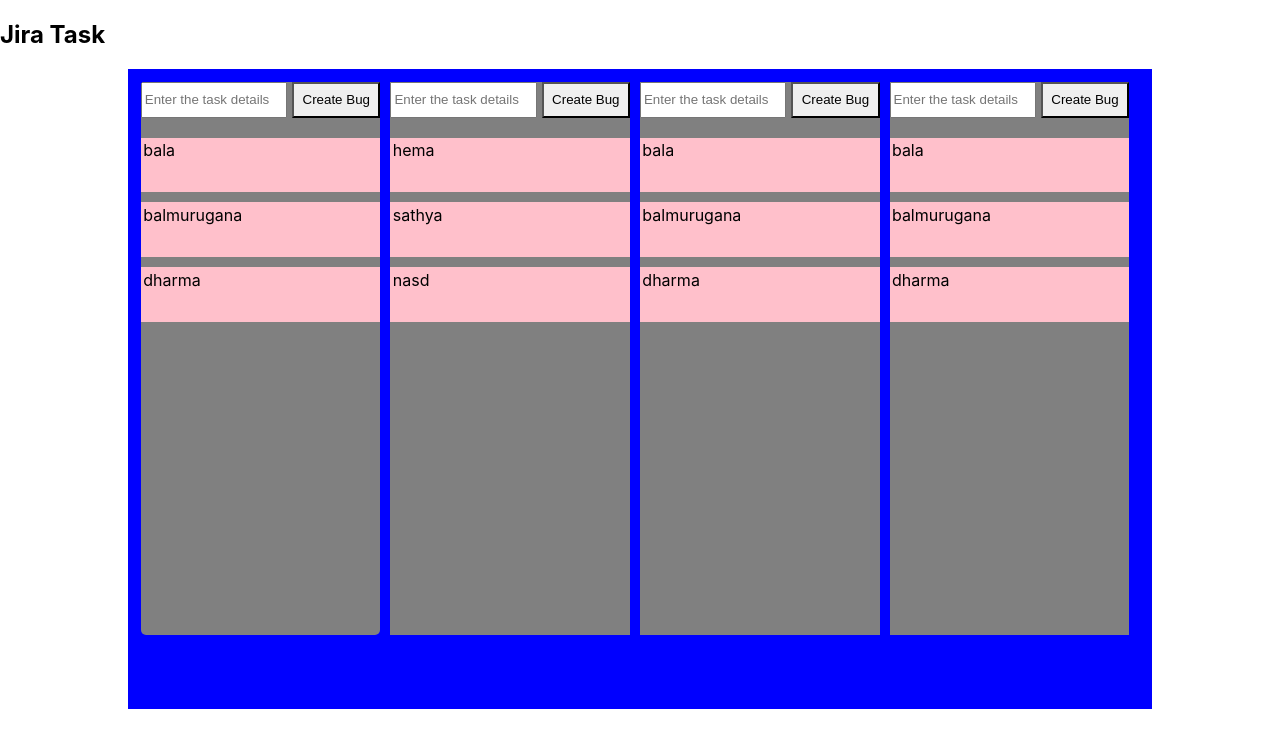
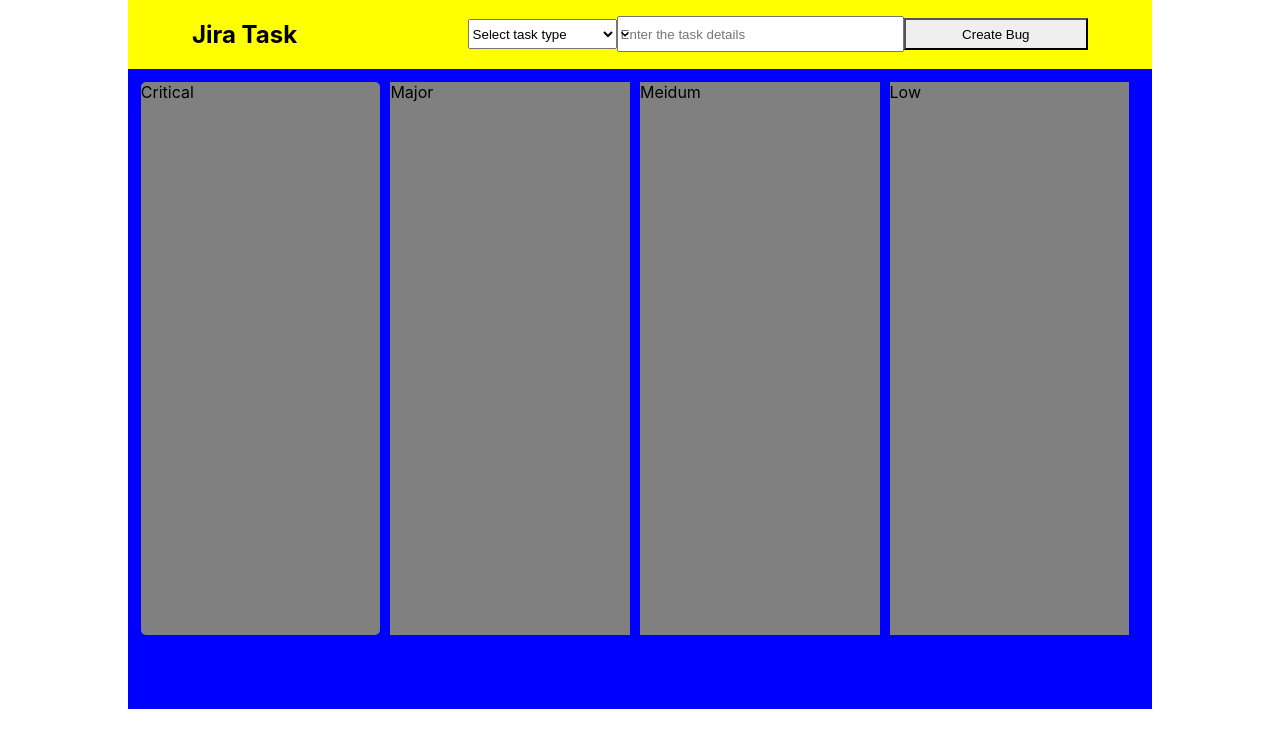
Before and after one commit to ravi-bala13/BugTracker, a React (Create React App) app in the folder client/: page / in a window 1280 px wide. Shown: the top 748 px of the page. Built offline with nearby package versions, Linux system fonts and the light colour scheme.

Commit message:
made input box common and using select box for task type

```diff
--- a/client/src/App.js
+++ b/client/src/App.js
@@ -1,32 +1,17 @@
 import "./App.css";
-import { Heading } from "@chakra-ui/react";
+import { Flex, Heading, Select } from "@chakra-ui/react";
 import { useState } from "react";
 import { DragDropContext } from "react-beautiful-dnd";
 import Taskcontainer from "./components/Taskcontainer";
 import { v4 as uuidv4 } from "uuid";
 import { CRITICAL, MAJOR, MEDIUM, LOW } from "./constants/ContainerIds";
+import InputBox from "./components/InputBox";
 
 function App() {
-  const critical = [
-    { task: "bala", id: uuidv4() },
-    { task: "balmurugana", id: uuidv4() },
-    { task: "dharma", id: uuidv4() },
-  ];
-  const major = [
-    { task: "hema", id: "sd1" },
-    { task: "sathya", id: "sdf2" },
-    { task: "nasd", id: "sdfc3" },
-  ];
-  const medium = [
-    { task: "bala", id: "sd11" },
-    { task: "balmurugana", id: "sdf22" },
-    { task: "dharma", id: "sdfc33" },
-  ];
-  const low = [
-    { task: "bala", id: "sd111" },
-    { task: "balmurugana", id: "sdf222" },
-    { task: "dharma", id: "sdfc333" },
-  ];
+  const critical = [];
+  const major = [];
+  const medium = [];
+  const low = [];
 
   const [details, setDetails] = useState({
     [CRITICAL]: critical,
@@ -34,7 +19,7 @@
     [MEDIUM]: medium,
     [LOW]: low,
   });
-  console.log("details", details);
+  // console.log("details", details);
 
   const onDragEnd = (result) => {
     const { source, destination } = result;
@@ -84,7 +69,19 @@
   return (
     <div>
       <DragDropContext onDragEnd={onDragEnd}>
-        <Heading>Jira Task</Heading>
+        <Flex
+          paddingLeft="5%"
+          paddingRight="5%"
+          w="80%"
+          margin="auto"
+          bg={"yellow"}
+          alignItems="center"
+          justifyContent="center"
+          boxSizing="border-box"
+        >
+          <Heading w="40%">Jira Task</Heading>
+          <InputBox addTask={addTask} containerId={MAJOR} />
+        </Flex>
         <Taskcontainer
           critical={details.critical}
           major={details.major}
--- a/client/src/components/InputBox.jsx
+++ b/client/src/components/InputBox.jsx
@@ -1,8 +1,8 @@
-import { Button, Flex, Input } from "@chakra-ui/react";
+import { Button, Input, Select } from "@chakra-ui/react";
 import React, { useState } from "react";
 import { CRITICAL, LOW, MAJOR, MEDIUM } from "../constants/ContainerIds";
 
-function InputBox({ addTask, containerId }) {
+function InputBox({ addTask }) {
   const [taskDetails, setTaskDetails] = useState({
     [CRITICAL]: "",
     [MAJOR]: "",
@@ -10,26 +10,47 @@
     [LOW]: "",
   });
   //   console.log("setTaskDetails", taskDetails);
+  const [containerId, setContainerId] = useState(CRITICAL);
 
   const handleInputChange = (e) => {
     setTaskDetails({ ...taskDetails, [e.target.name]: e.target.value });
   };
   return (
-    <Flex gap="2%" marginBottom={"20px"}>
+    // <Flex bg={"blue"} gap="2%" marginBottom={"20px"}>
+    <>
+      <Select
+        marginLeft="10%"
+        placeholder="Select task type"
+        marginRight="0%"
+        w="30%"
+        h="30px"
+        onChange={(e) => setContainerId(e.target.value)}
+      >
+        <option value={CRITICAL}>{CRITICAL}</option>
+        <option value={MAJOR}>{MAJOR}</option>
+        <option value={MEDIUM}>{MEDIUM}</option>
+        <option value={LOW}>{LOW}</option>
+      </Select>
       <Input
         onChange={handleInputChange}
         name={containerId}
+        value={taskDetails[containerId]}
         w="60%"
         h="30px"
         placeholder="Enter the task details"
       />
       <Button
-        onClick={() => addTask(taskDetails[containerId], containerId)}
+        onClick={() => {
+          addTask(taskDetails[containerId], containerId);
+          setTaskDetails({ ...taskDetails, [containerId]: "" });
+        }}
         w="38%"
+        h="32px"
       >
         Create Bug
       </Button>
-    </Flex>
+    </>
+    // </Flex>
   );
 }
 
--- a/client/src/components/Taskcontainer.jsx
+++ b/client/src/components/Taskcontainer.jsx
@@ -1,8 +1,7 @@
-import { Box, Button, Flex, Input } from "@chakra-ui/react";
+import { Box, Flex } from "@chakra-ui/react";
 import { Draggable, Droppable } from "react-beautiful-dnd";
 import Task from "./Task";
 import "../App.css";
-import InputBox from "./InputBox";
 import { CRITICAL, LOW, MAJOR, MEDIUM } from "../constants/ContainerIds";
 
 function Taskcontainer({ critical, major, medium, low, addTask }) {
@@ -17,7 +16,7 @@
       boxSizing="border-box"
     >
       <Box w="24%" h="90%" bg="gray" borderRadius="5px">
-        <InputBox addTask={addTask} containerId={CRITICAL} />
+        <Box>Critical</Box>
         <Droppable droppableId={CRITICAL}>
           {(provided, snapshot) => (
             <Box ref={provided.innerRef} {...provided.droppableProps} h="100%">
@@ -33,7 +32,7 @@
       </Box>
 
       <Box w="24%" h="90%" bg="gray">
-        <InputBox addTask={addTask} containerId={MAJOR} />
+        <Box>Major</Box>
         <Droppable droppableId={MAJOR}>
           {(provided) => (
             <Box ref={provided.innerRef} {...provided.droppableProps} h="100%">
@@ -49,7 +48,7 @@
       </Box>
 
       <Box w="24%" h="90%" bg="gray">
-        <InputBox addTask={addTask} containerId={MEDIUM} />
+        <Box>Meidum</Box>
         <Droppable droppableId={MEDIUM}>
           {(provided) => (
             <Box
@@ -70,7 +69,7 @@
       </Box>
 
       <Box w="24%" h="90%" bg="gray">
-        <InputBox addTask={addTask} containerId={LOW} />
+        <Box>Low</Box>
         <Droppable droppableId={LOW}>
           {(provided) => (
             <Box ref={provided.innerRef} {...provided.droppableProps} h="100%">
```
